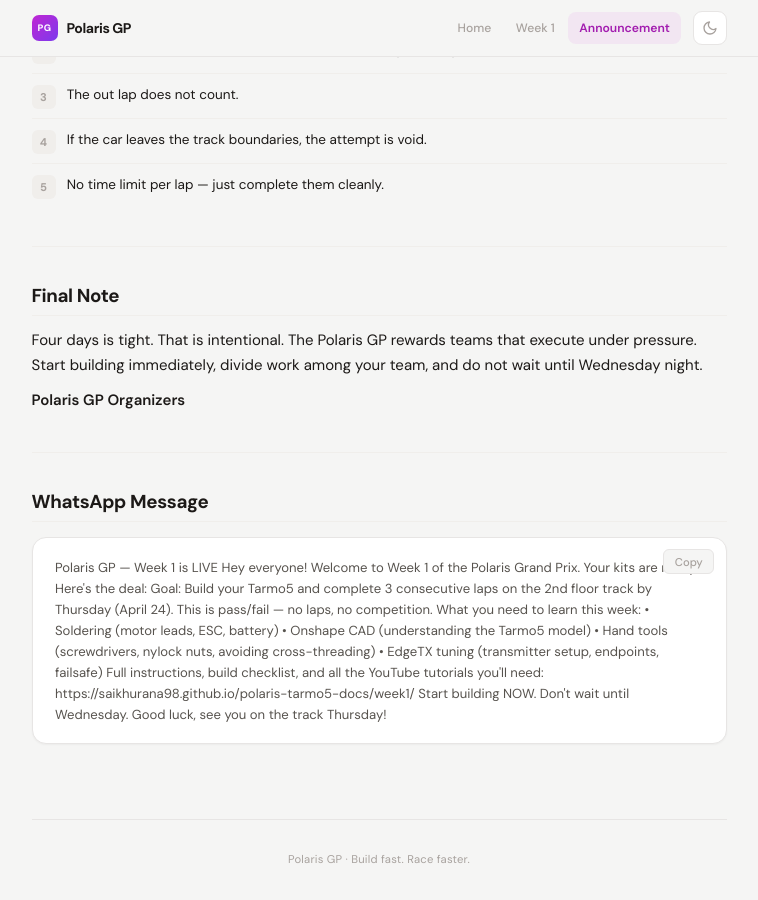
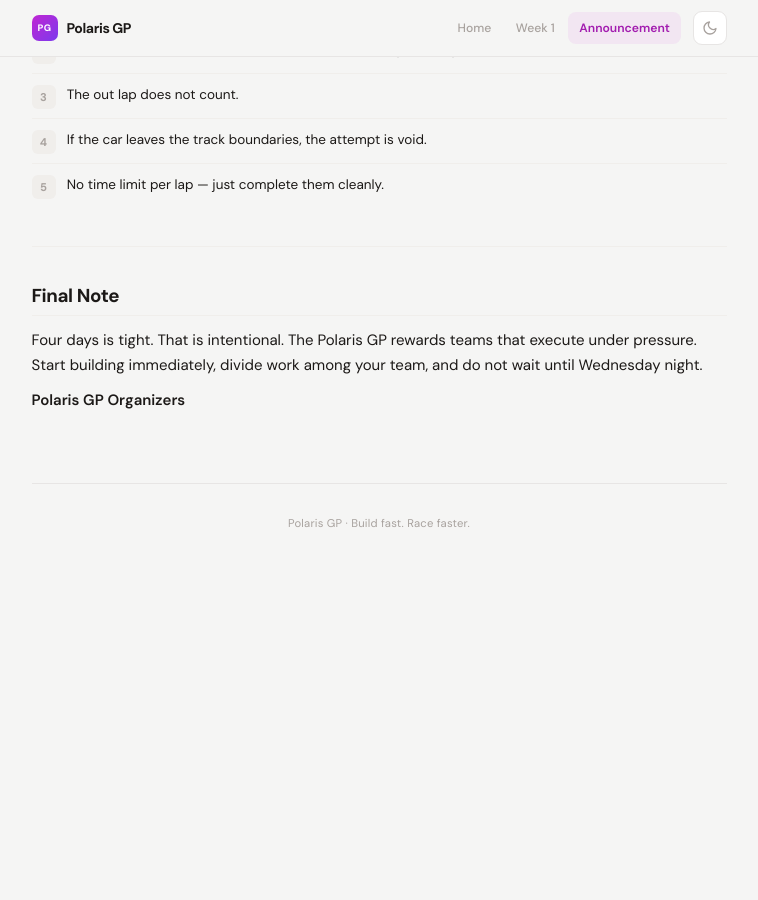
Before and after one commit to saikhurana98/polaris-tarmo5-docs, a Jekyll site: the page built from announcement.md, in a window 1280 px wide and 900 px high, scrolled down 1457 px. Shown: the whole window, without its empty margins (261-1019 px from the left). Built offline with Jekyll 4.4.1, drawn with Linux system fonts in a browser that asks for light colours; after the commit the page ends 2020 px from its top, so only the background shows below that.

Commit message:
Remove WhatsApp message section from announcement page
Co-Authored-By: Claude Opus 4.6 (1M context) <noreply@anthropic.com>

```diff
--- a/announcement.md
+++ b/announcement.md
@@ -96,33 +96,3 @@ Detailed instructions, resources, and a build checklist are available at the [We
 Four days is tight. That is intentional. The Polaris GP rewards teams that execute under pressure. Start building immediately, divide work among your team, and do not wait until Wednesday night.
 
 **Polaris GP Organizers**
-
----
-
-## WhatsApp Message
-
-<div class="copy-block">
-  <button class="copy-btn" type="button">Copy</button>
-  <div class="copy-content">Polaris GP — Week 1 is LIVE
-
-Hey everyone! Welcome to Week 1 of the Polaris Grand Prix.
-
-Your kits are ready. Here's the deal:
-
-Goal: Build your Tarmo5 and complete 3 consecutive laps on the 2nd floor track by Thursday (April 24).
-
-This is pass/fail — no laps, no competition.
-
-What you need to learn this week:
-• Soldering (motor leads, ESC, battery)
-• Onshape CAD (understanding the Tarmo5 model)
-• Hand tools (screwdrivers, nylock nuts, avoiding cross-threading)
-• EdgeTX tuning (transmitter setup, endpoints, failsafe)
-
-Full instructions, build checklist, and all the YouTube tutorials you'll need:
-https://saikhurana98.github.io/polaris-tarmo5-docs/week1/
-
-Start building NOW. Don't wait until Wednesday.
-
-Good luck, see you on the track Thursday!</div>
-</div>
```
